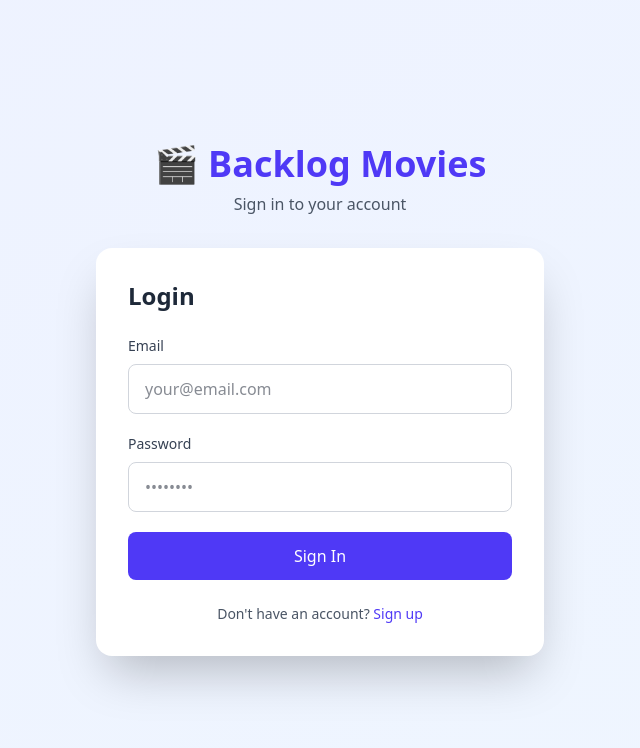
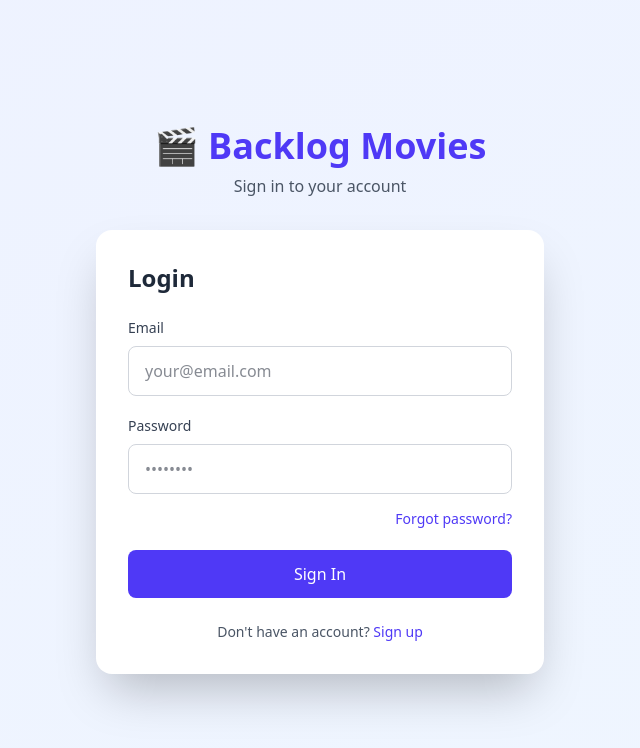
Before and after one commit to Nottezz/Backlog, a Vue app in the folder frontend/: page /login in a window 1280 px wide. Shown: the top 748 px of the page, without its empty margins (320-960 px from the left). Built offline with nearby package versions, Linux system fonts and the light colour scheme.

Commit message:
user login page has been changed to navigate to the "forgot password" page

```diff
--- a/frontend/src/components/Login.vue
+++ b/frontend/src/components/Login.vue
@@ -44,6 +44,16 @@
                 :class="{ 'border-red-500': error }"
                 :disabled="loading"
             />
+          </div>
+
+          <!-- Forgot Password -->
+          <div class="text-right -mt-2">
+            <router-link
+                to="/forgot-password"
+                class="text-sm text-indigo-600 hover:text-indigo-700 font-medium"
+            >
+              Forgot password?
+            </router-link>
           </div>
 
           <!-- Error Message -->
```
Lines whose indentation alone changed are shown as unchanged.
